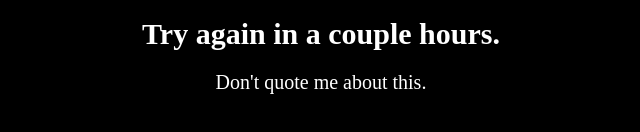
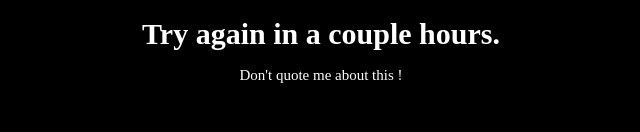
Before and after one commit to Kinstono/test, a plain HTML site: page error.html in a window 1280 px wide. Shown: the part 448-580 px from the top of the page, without its empty margins (319-959 px from the left). Drawn offline with Linux system fonts and the light colour scheme.

Commit message:
Update error.html

```diff
--- a/error.html
+++ b/error.html
@@ -16,8 +16,8 @@
     font-size: 30px;
 ">Try again in a couple hours.</b></p>
     <p style="
-    font-size: 20px;
-">Don't quote me about this.</p>
+    font-size: 15px;
+">Don't quote me about this !</p>
 </center>
 </body>
 </html>
```
